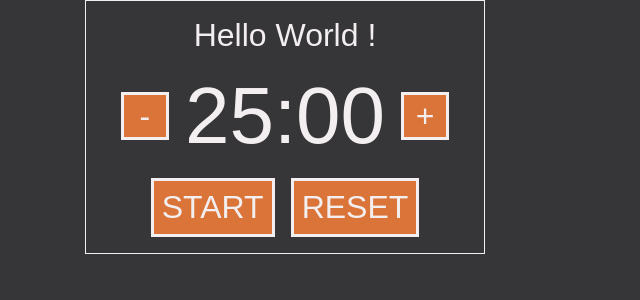
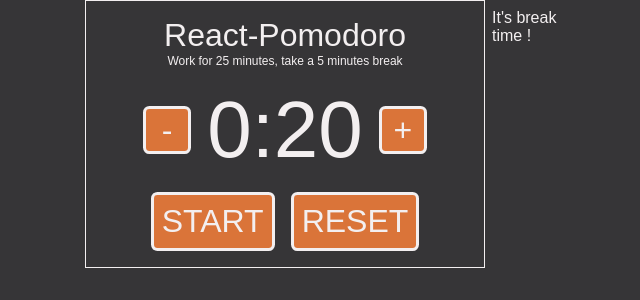
Before and after one commit to SquaredCub/react-pomodoro, a React (Vite) app: page / in a window 1280 px wide. Shown: the top 300 px of the page, without its empty margins (355-995 px from the left). Built offline with nearby package versions, Linux system fonts and the light colour scheme.

Commit message:
updated babel/env

```diff
--- a/package.json
+++ b/package.json
@@ -21,7 +21,7 @@
   "devDependencies": {
     "@babel/core": "^7.16.0",
     "@babel/eslint-parser": "^7.16.3",
-    "@babel/preset-env": "^7.16.0",
+    "@babel/preset-env": "^7.16.4",
     "@babel/preset-react": "^7.16.0",
     "@becode/eslint-config": "^0.12.1",
     "@parcel/transformer-sass": "^2.0.1",
--- a/src/components/app.jsx
+++ b/src/components/app.jsx
@@ -1,11 +1,16 @@
 import React, {useState, useEffect} from "react";
 import {formatTime} from "../modules/time-formatter";
 export function App() {
-    const [timer, setTimer] = useState(1500);
+    const DEFAULT_TIME = 20;
+    const PAUSE_TIME = 100;
+    const STATES = ["idle", "work", "rest"];
+
+    const [state, setState] = useState(STATES[0]);
+    const [lastState, setLastState] = useState(STATES[1]);
+    const [timer, setTimer] = useState(DEFAULT_TIME);
     const [time, setTime] = useState(`25:00`);
-    useEffect(() => {
-        setTime(formatTime(timer));
-    }, [timer]);
+    const [isRunning, setIsRunning] = useState(false);
+    const [intervalID, setIntervalID] = useState(0);
 
     const decrement = () => {
         setTimer((timer) => timer - 1);
@@ -13,9 +18,53 @@ export function App() {
     const increment = () => {
         setTimer((timer) => timer + 1);
     };
+    const toggleRunning = () => {
+        if (isRunning) {
+            setIsRunning(false);
+            setState(STATES[0]);
+        } else {
+            setIsRunning(true);
+            setState(lastState);
+        }
+    };
+    const resetTimer = () => {
+        setIsRunning(false);
+        setTimer(1500);
+        clearInterval(intervalID);
+    };
+
+    useEffect(() => {
+        setTime(formatTime(timer));
+        if (timer !== 0) return;
+
+        if (lastState === STATES[1]) {
+            setState(STATES[2]);
+            setLastState(STATES[2]);
+            setTimer(PAUSE_TIME);
+        } else {
+            setState(STATES[1]);
+            setLastState(STATES[1]);
+            setTimer(DEFAULT_TIME);
+        }
+    }, [timer]);
+    useEffect(() => {
+        if (isRunning) {
+            setIntervalID(
+                setInterval(() => {
+                    setTimer((timer) => timer - 1);
+                }, 1000),
+            );
+        } else {
+            clearInterval(intervalID);
+        }
+    }, [isRunning]);
+
     return (
         <React.Fragment>
-            <h1 className={"text-center"}>{"Hello World !"}</h1>
+            <h1 className={"text-center"}>{"React-Pomodoro"}</h1>
+            <p className={"text-center description"}>
+                {"Work for 25 minutes, take a 5 minutes break"}
+            </p>
             <div className={"counter"}>
                 <button
                     type={"button"}
@@ -32,12 +81,28 @@ export function App() {
                 </button>
             </div>
             <div className={"controls"}>
-                <button className={"btn"} type={"button"}>
-                    {"START"}
+                <button
+                    className={"btn"}
+                    type={"button"}
+                    onClick={toggleRunning}>
+                    {isRunning ? "PAUSE" : "START"}
                 </button>
-                <button className={"btn"} type={"button"}>
+                <button className={"btn"} type={"button"} onClick={resetTimer}>
                     {"RESET"}
                 </button>
+            </div>
+            {() => {
+                if (state === "idle") return;
+                if (state === "work")
+                    return (
+                        <div className={"sign work"}>
+                            <p>{"It's working time !"}</p>
+                        </div>
+                    );
+            }}
+
+            <div className={"sign break"}>
+                <p>{"It's break time !"}</p>
             </div>
         </React.Fragment>
     );
--- a/src/style/_layout.scss
+++ b/src/style/_layout.scss
@@ -1,6 +1,7 @@
 #app {
     max-width: 400px;
     margin: 0 auto;
+    position: relative;
 }
 .counter {
     display: flex;
@@ -13,3 +14,17 @@
     justify-content: center;
     gap: 1rem;
 }
+.sign {
+    position: absolute;
+    width: 100px;
+    height: 100px;
+    padding: 0.5rem;
+    &.work {
+        right: 100%;
+        top: 0;
+    }
+    &.break {
+        left: 100%;
+        top: 0;
+    }
+}
--- a/src/style/_normalize.scss
+++ b/src/style/_normalize.scss
@@ -19,6 +19,7 @@ h1 {
     cursor: pointer;
     padding: 0.5rem;
     border: 3px solid $clr-secondary;
+    border-radius: 0.4rem;
     background: $clr-accent1;
     font-size: 2rem;
     display: flex;
--- a/src/style/style.scss
+++ b/src/style/style.scss
@@ -16,6 +16,9 @@ body {
     padding: 1rem;
     border: 1px solid $clr-secondary;
 }
+.description {
+    font-size: 0.75em;
+}
 .counter {
     padding-block: 1rem;
     .time {
```
Also changed, not shown: 2 other files (tests, documents, lock files or other folders).
